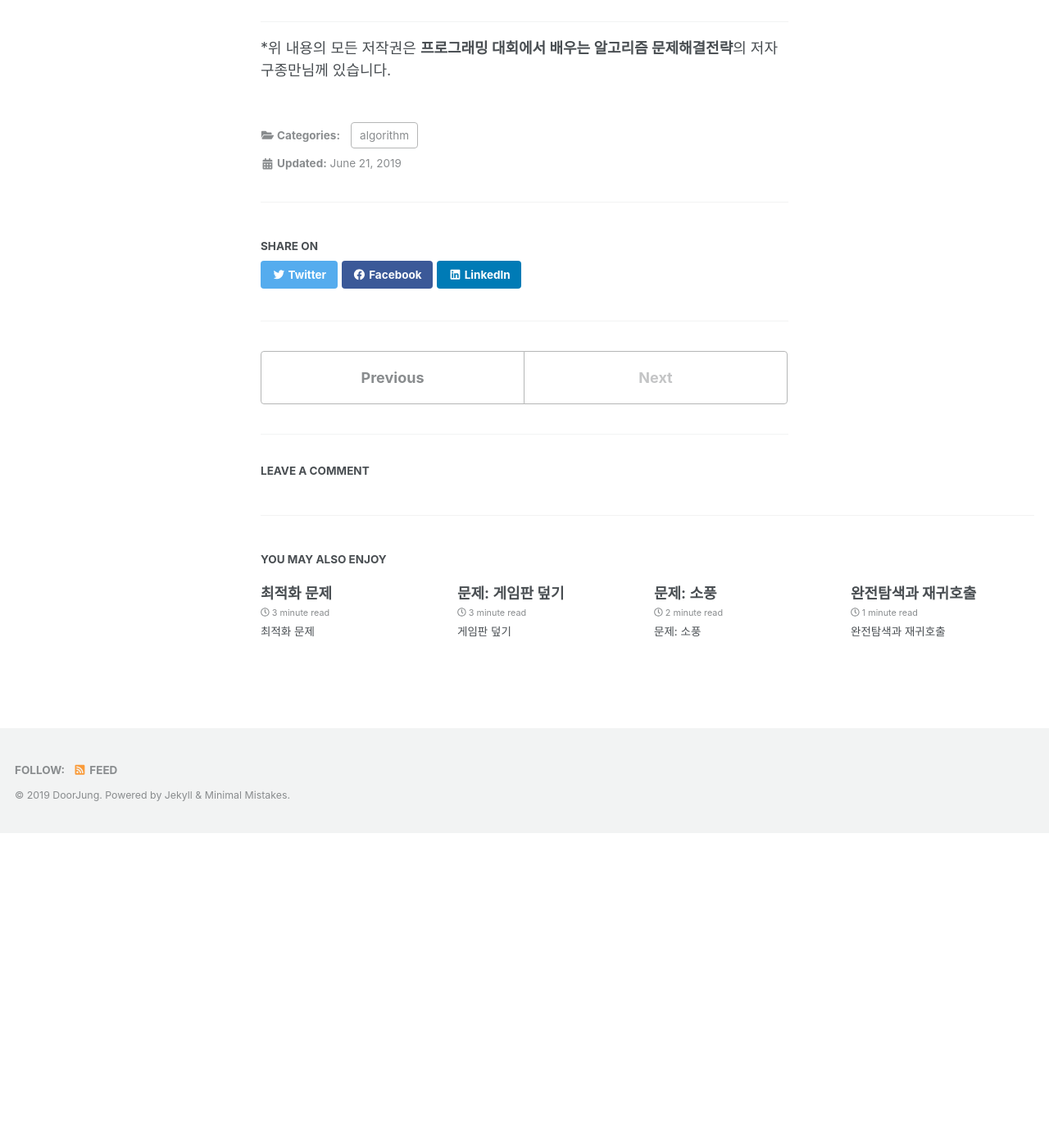
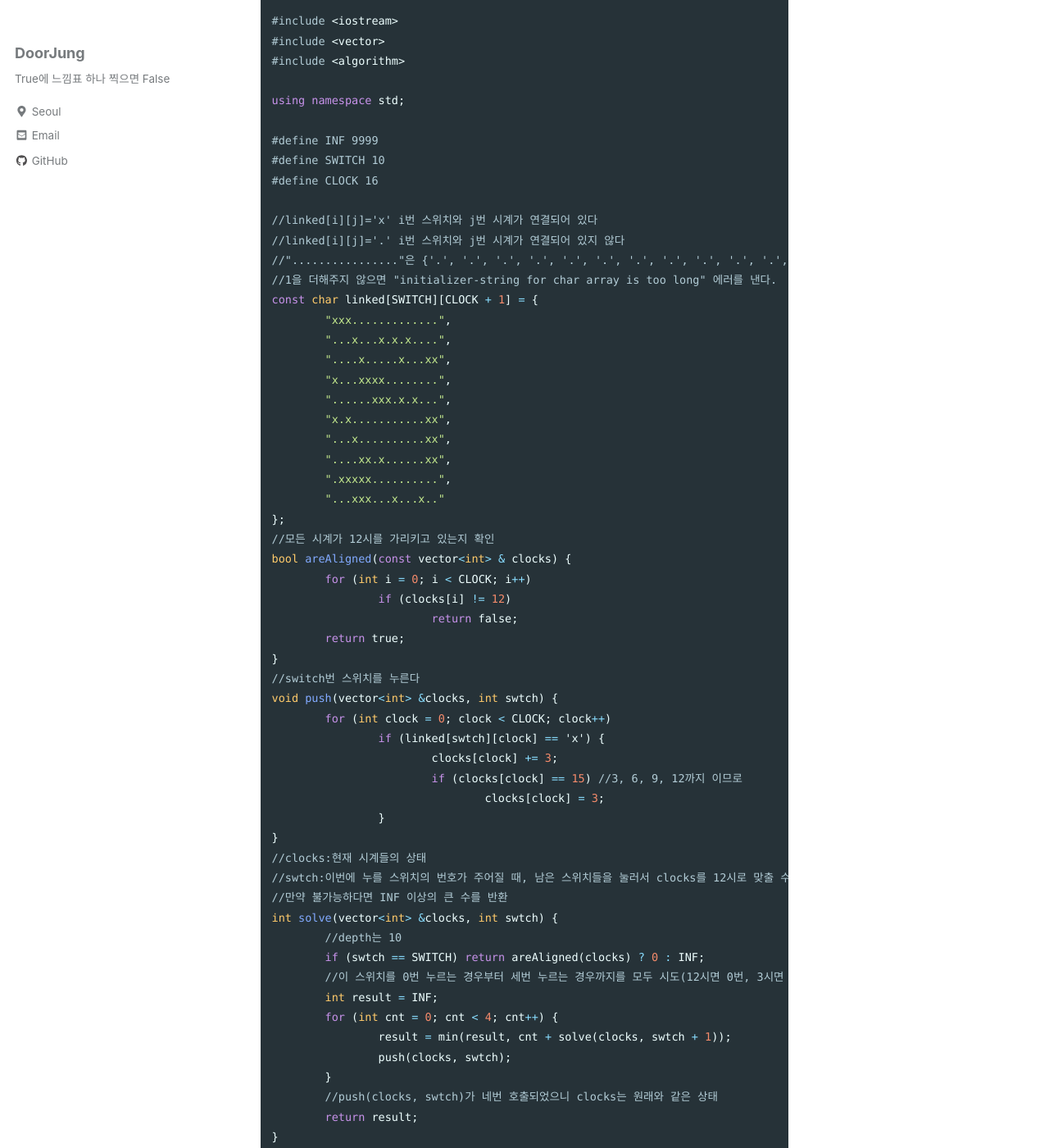
Before and after one commit to DoorJung/doorjung.github.io, a Jekyll site: the page built from _posts/2019-06-21-post-algorithm-study-5.md, in a window 1280 px wide and 1400 px high, scrolled down 1679 px. Shown: the whole window at 82% size. Built offline with Jekyll 4.4.1, drawn with Linux system fonts in a browser that asks for light colours; cached includes are drawn as plain includes; nearby versions of some CDN libraries; comment, search, counter and statistics services are not loaded; before the commit the page ends 2694 px from its top, so only the background shows below that; some of the changed text lies outside the part shown.

Commit message:
post: Modify post of algorithm-study-5

````diff
--- a/_posts/2019-06-21-post-algorithm-study-5.md
+++ b/_posts/2019-06-21-post-algorithm-study-5.md
@@ -54,9 +54,93 @@ int areAligned() {
 
 문제 풀이
 ---
-문제가 조금 어려운 관계로 다음포스트에 이어서 포스팅 하겠습니다...
+```c++
+{% raw %}
+#include <iostream>
+#include <vector>
+#include <algorithm>
+
+using namespace std;
+
+#define INF 9999
+#define SWITCH 10
+#define CLOCK 16
+
+//linked[i][j]='x' i번 스위치와 j번 시계가 연결되어 있다
+//linked[i][j]='.' i번 스위치와 j번 시계가 연결되어 있지 않다
+//"................"은 {'.', '.', '.', '.', '.', '.', '.', '.', '.', '.', '.', '.', '.', '.', '.', '.', '\0'}과 같으므로
+//1을 더해주지 않으면 "initializer-string for char array is too long" 에러를 낸다.
+const char linked[SWITCH][CLOCK + 1] = {
+	"xxx.............",
+	"...x...x.x.x....",
+	"....x.....x...xx",
+	"x...xxxx........",
+	"......xxx.x.x...",
+	"x.x...........xx",
+	"...x..........xx",
+	"....xx.x......xx",
+	".xxxxx..........",
+	"...xxx...x...x.."
+};
+//모든 시계가 12시를 가리키고 있는지 확인
+bool areAligned(const vector<int> & clocks) {
+	for (int i = 0; i < CLOCK; i++)
+		if (clocks[i] != 12)
+			return false;
+	return true;
+}
+//switch번 스위치를 누른다
+void push(vector<int> &clocks, int swtch) {
+	for (int clock = 0; clock < CLOCK; clock++)
+		if (linked[swtch][clock] == 'x') {
+			clocks[clock] += 3;
+			if (clocks[clock] == 15) //3, 6, 9, 12까지 이므로
+				clocks[clock] = 3;
+		}
+}
+//clocks:현재 시계들의 상태
+//swtch:이번에 누를 스위치의 번호가 주어질 때, 남은 스위치들을 눌러서 clocks를 12시로 맞출 수 있는 최소 횟수를 반환
+//만약 불가능하다면 INF 이상의 큰 수를 반환
+int solve(vector<int> &clocks, int swtch) {
+	//depth는 10
+	if (swtch == SWITCH) return areAligned(clocks) ? 0 : INF;
+	//이 스위치를 0번 누르는 경우부터 세번 누르는 경우까지를 모두 시도(12시면 0번, 3시면 3번)
+	int result = INF;
+	for (int cnt = 0; cnt < 4; cnt++) {
+		result = min(result, cnt + solve(clocks, swtch + 1));
+		push(clocks, swtch);
+	}
+	//push(clocks, swtch)가 네번 호출되었으니 clocks는 원래와 같은 상태
+	return result;
+}
 
 
 
-------------
+int main(void) {
+	int cases;
+	vector<int> clocks(CLOCK);
+
+	cin >> cases;
+	for (int i = 0; i < cases; i++) {
+		//각 시계가 가리키고 있는 시간 입력
+		for (int j = 0; j < CLOCK; j++)
+			cin >> clocks[j];
+		int result = solve(clocks, 0);
+		//불가능 할 경우 -1출력
+		if (result == INF)
+			cout << -1 << endl;
+		else
+			cout << result << endl;
+	}
+	return 0;
+}
+{% endraw %}
+```
+
+회고
+---
+1. linked배열을 생성할때 왜 CLOCK + 1의 크기를 지정하는지 이해가 안되서 찾아보니 "................"은 {'.', '.', '.', '.', '.', '.', '.', '.', '.', '.', '.', '.', '.', '.', '.', '.', '\0'}과 같으므로 1을 더해주지 않으면 "initializer-string for char array is too long" 에러를 낸다는 사실을 알았다.
+2. 나의 풀이는 수행시간이 740ms나 걸렸지만 알고스팟에 어떤분은 수행시간이 0ms밖에 되지 않았다!! 빨리 다른알고리즘을 배워 레벨업하고싶다.
+
+------
 *위 내용의 모든 저작권은 **프로그래밍 대회에서 배우는 알고리즘 문제해결전략**의 저자 구종만님께 있습니다.
````
